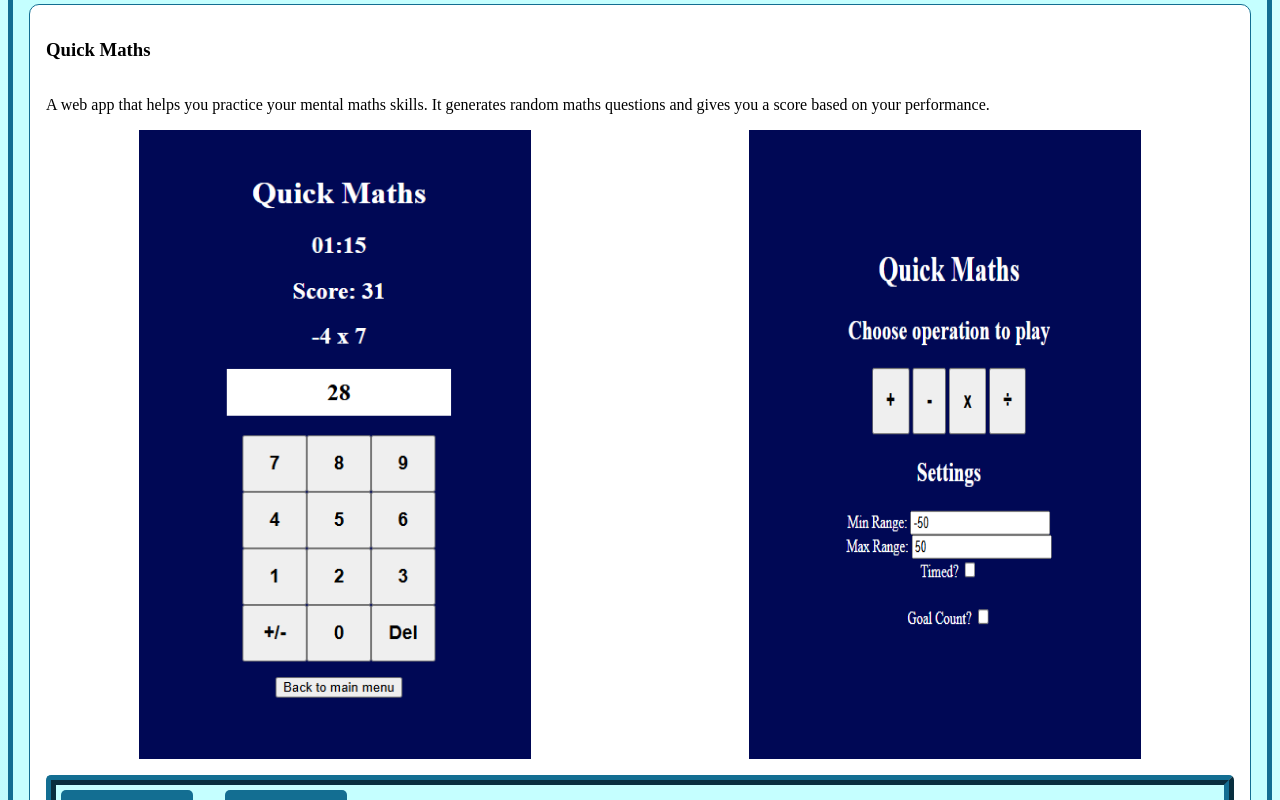
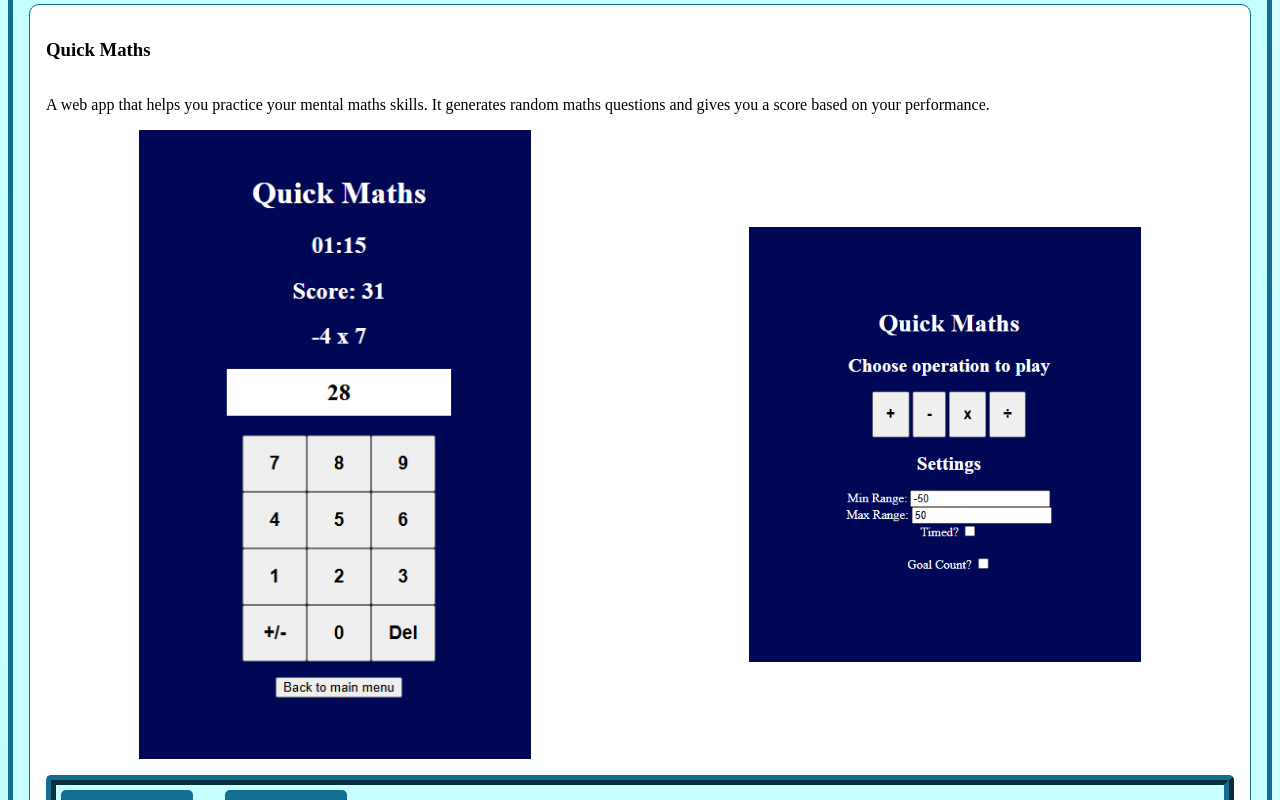
Before and after one commit to R41Ryan/r41ryan.github.io, a React (Vite) app in the folder website-portfolio/: page / in a window 1280 px wide. Shown: the part 1840-2640 px from the top of the page. Built offline with nearby package versions, Linux system fonts and the light colour scheme; a web font is replaced by a local one.

Commit message:
fixed minor issue with image aspect ratio in projects

```diff
--- a/website-portfolio/src/pages/Projects.css
+++ b/website-portfolio/src/pages/Projects.css
@@ -35,6 +35,7 @@
 .project-images img {
     max-width: 33%;
     height: auto;
+    object-fit: contain;
 }
 
 .project-links {
```
